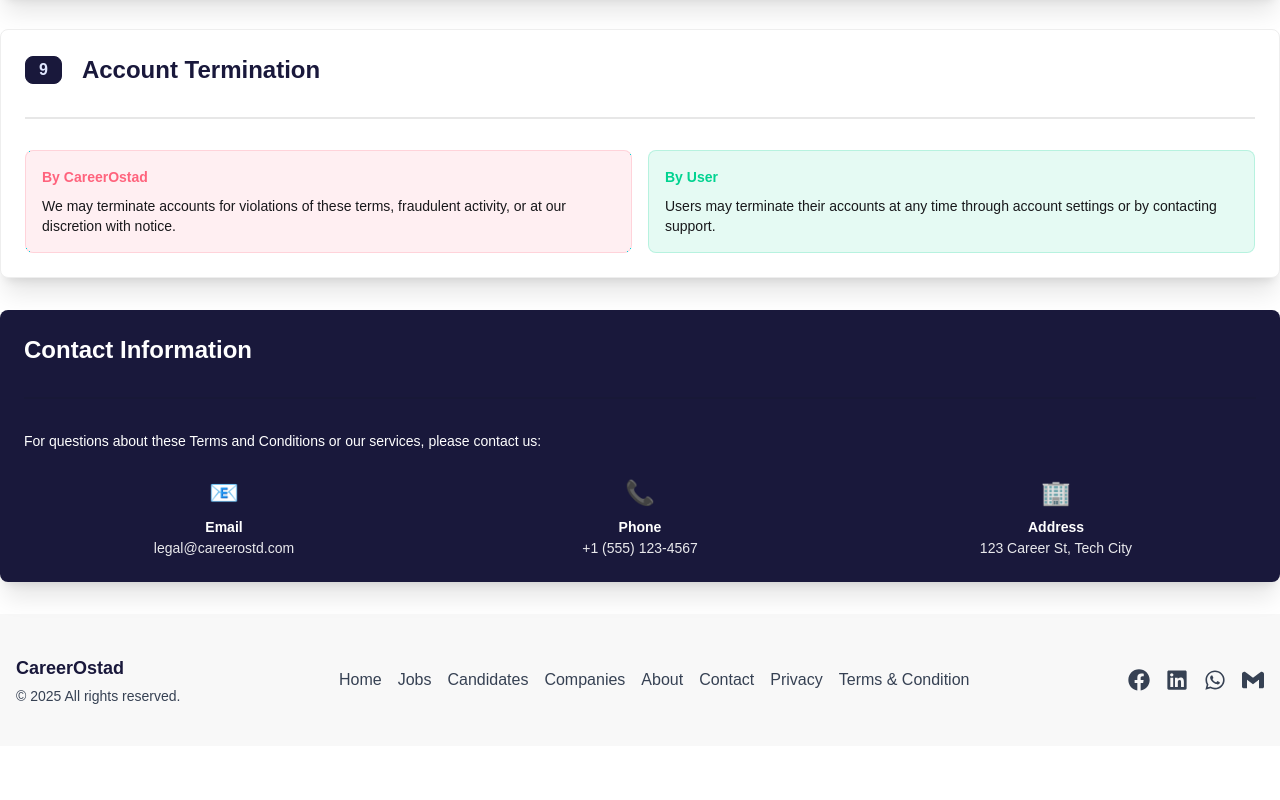
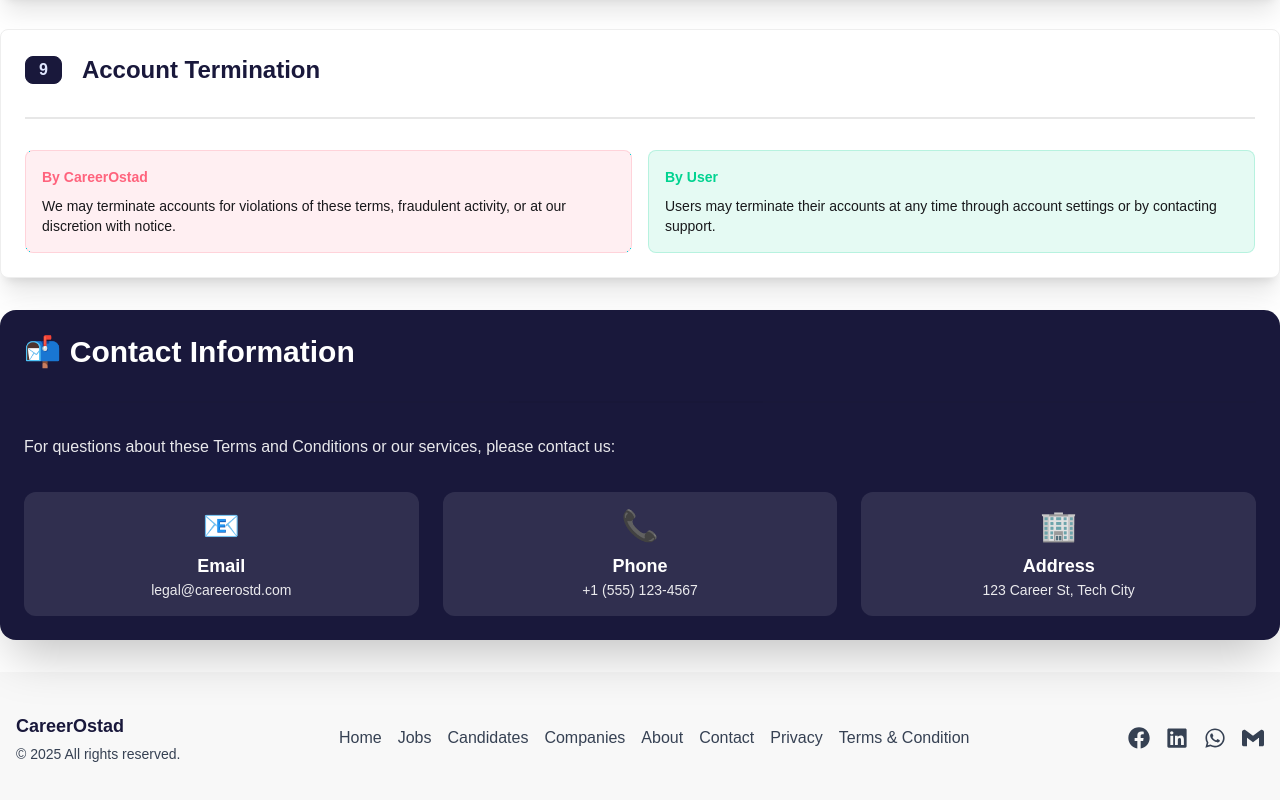
Before and after one commit to Foysal-Munsy/CareerOstad-AI-Job-Matching, a Next.js app: page /terms in a window 1280 px wide. Shown: the part 2921-3721 px from the top of the page. Before the commit the page ends 3667 px from the top, so only its background shows below. Built offline with nearby package versions, Linux system fonts and the light colour scheme.

Commit message:
Terms page- contact uploaded

```diff
--- a/src/app/terms/page.jsx
+++ b/src/app/terms/page.jsx
@@ -321,35 +321,42 @@ export default function TermsAndConditions() {
           </div>
 
           {/* Section 10: Contact Information */}
-          <div className="card bg-primary text-white shadow-xl">
+        <div className="card bg-primary text-white shadow-2xl rounded-2xl">
   <div className="card-body">
-              <h2 className="card-title text-2xl flex items-center text-white">
+    <h2 className="card-title text-3xl font-bold flex items-center gap-2">
+      📬 Contact Information
+    </h2>
+    <div className="divider opacity-60"></div>
 
-                Contact Information
-              </h2>
-              <div className="divider divider-white"></div>
-              <p className="leading-relaxed mb-4">
+    <p className="leading-relaxed mb-6 text-sm md:text-base opacity-90">
       For questions about these Terms and Conditions or our services, please contact us:
     </p>
-              <div className="grid md:grid-cols-3 gap-4">
-                <div className="text-center">
-                  <div className="text-2xl mb-2">📧</div>
-                  <div className="font-semibold">Email</div>
+
+    <div className="grid md:grid-cols-3 gap-6">
+      {/* Email */}
+      <div className="text-center p-4 bg-white/10 rounded-xl hover:bg-white/20 transition">
+        <div className="text-3xl mb-2">📧</div>
+        <div className="font-semibold text-lg">Email</div>
         <div className="text-sm opacity-90">legal@careerostd.com</div>
       </div>
-                <div className="text-center">
-                  <div className="text-2xl mb-2">📞</div>
-                  <div className="font-semibold">Phone</div>
+
+      {/* Phone */}
+      <div className="text-center p-4 bg-white/10 rounded-xl hover:bg-white/20 transition">
+        <div className="text-3xl mb-2">📞</div>
+        <div className="font-semibold text-lg">Phone</div>
         <div className="text-sm opacity-90">+1 (555) 123-4567</div>
       </div>
-                <div className="text-center">
-                  <div className="text-2xl mb-2">🏢</div>
-                  <div className="font-semibold">Address</div>
+
+      {/* Address */}
+      <div className="text-center p-4 bg-white/10 rounded-xl hover:bg-white/20 transition">
+        <div className="text-3xl mb-2">🏢</div>
+        <div className="font-semibold text-lg">Address</div>
         <div className="text-sm opacity-90">123 Career St, Tech City</div>
       </div>
     </div>
   </div>
 </div>
+
         </div>
       </div>
     </div>
```
Lines whose indentation alone changed are shown as unchanged.
